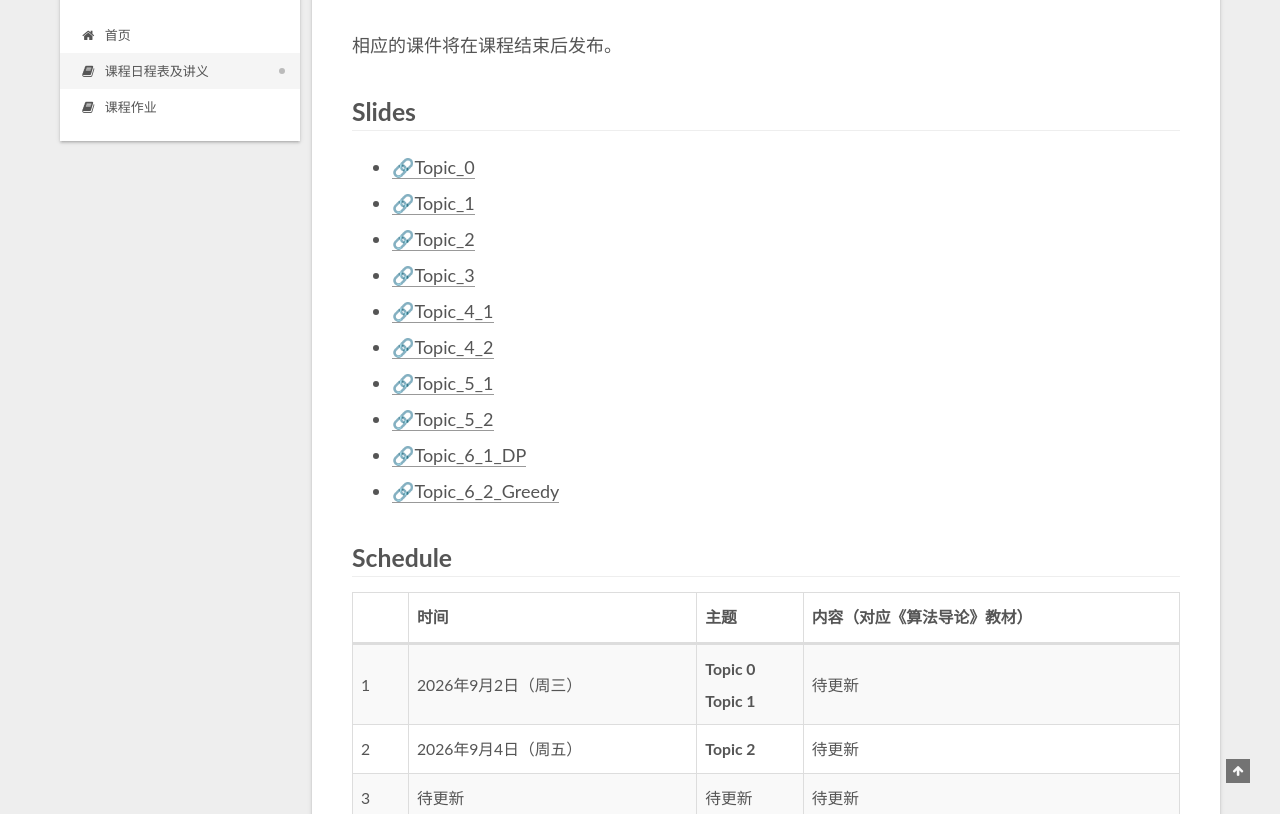
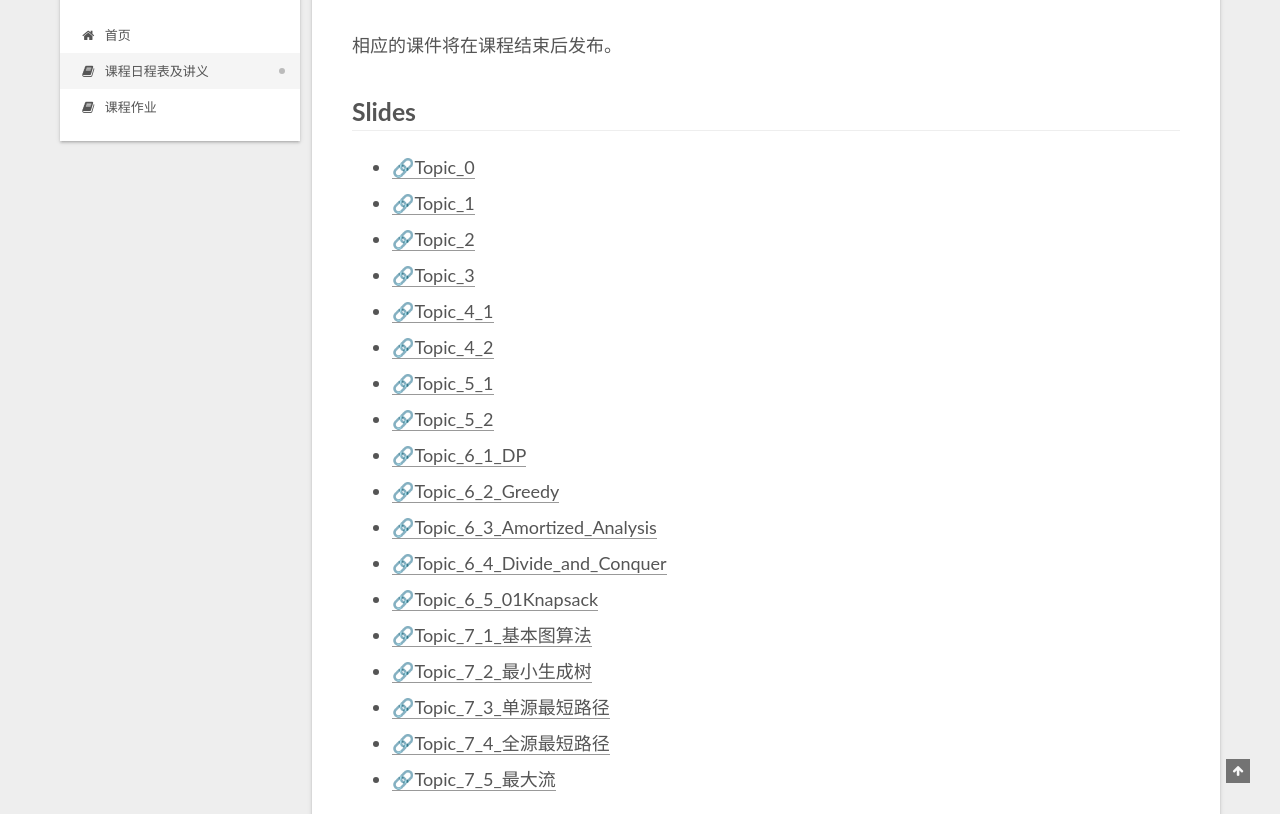
Before and after one commit to 2026-ustc-algorithm/2026-ustc-algorithm.github.io, a plain HTML site: page slides/index.html in a window 1280 px wide. Shown: the part 117-931 px from the top of the page. Drawn offline with Linux system fonts and the light colour scheme.

Commit message:
Add Topics 6.3-6.5 and 7.1-7.5 course slides

```diff
--- a/slides/index.html
+++ b/slides/index.html
@@ -187,6 +187,14 @@
 <li><a href="Algorithm_2026__Topic_5_2.pdf">🔗Topic_5_2</a></li>
 <li><a href="Algorithm_2026__Topic_6_1_DP.pdf">🔗Topic_6_1_DP</a></li>
 <li><a href="Algorithm_2026__Topic_6_2_Greedy.pdf">🔗Topic_6_2_Greedy</a></li>
+<li><a href="Algorithm_2026__Topic_6_3_Amortized_Analysis.pdf">🔗Topic_6_3_Amortized_Analysis</a></li>
+<li><a href="Algorithm_2026__Topic_6_4_Divide_and_Conquer.pdf">🔗Topic_6_4_Divide_and_Conquer</a></li>
+<li><a href="Algorithm_2026__Topic_6_5_01Knapsack.pdf">🔗Topic_6_5_01Knapsack</a></li>
+<li><a href="Algorithm_2026_Topic_7_1_基本图算法.pdf">🔗Topic_7_1_基本图算法</a></li>
+<li><a href="Algorithm_2026_Topic_7_2_最小生成树.pdf">🔗Topic_7_2_最小生成树</a></li>
+<li><a href="Algorithm_2026_Topic_7_3_单源最短路径.pdf">🔗Topic_7_3_单源最短路径</a></li>
+<li><a href="Algorithm_2026_Topic_7_4_全源最短路径.pdf">🔗Topic_7_4_全源最短路径</a></li>
+<li><a href="Algorithm_2026_Topic_7_5_最大流.pdf">🔗Topic_7_5_最大流</a></li>
 </ul>
 <h2 id="Schedule"><a href="#Schedule" class="headerlink" title="Schedule"></a>Schedule</h2><table>
 <thead><tr><th></th><th>时间</th><th>主题</th><th>内容（对应《算法导论》教材）</th></tr></thead>
```
Also changed, not shown: 8 other files.
